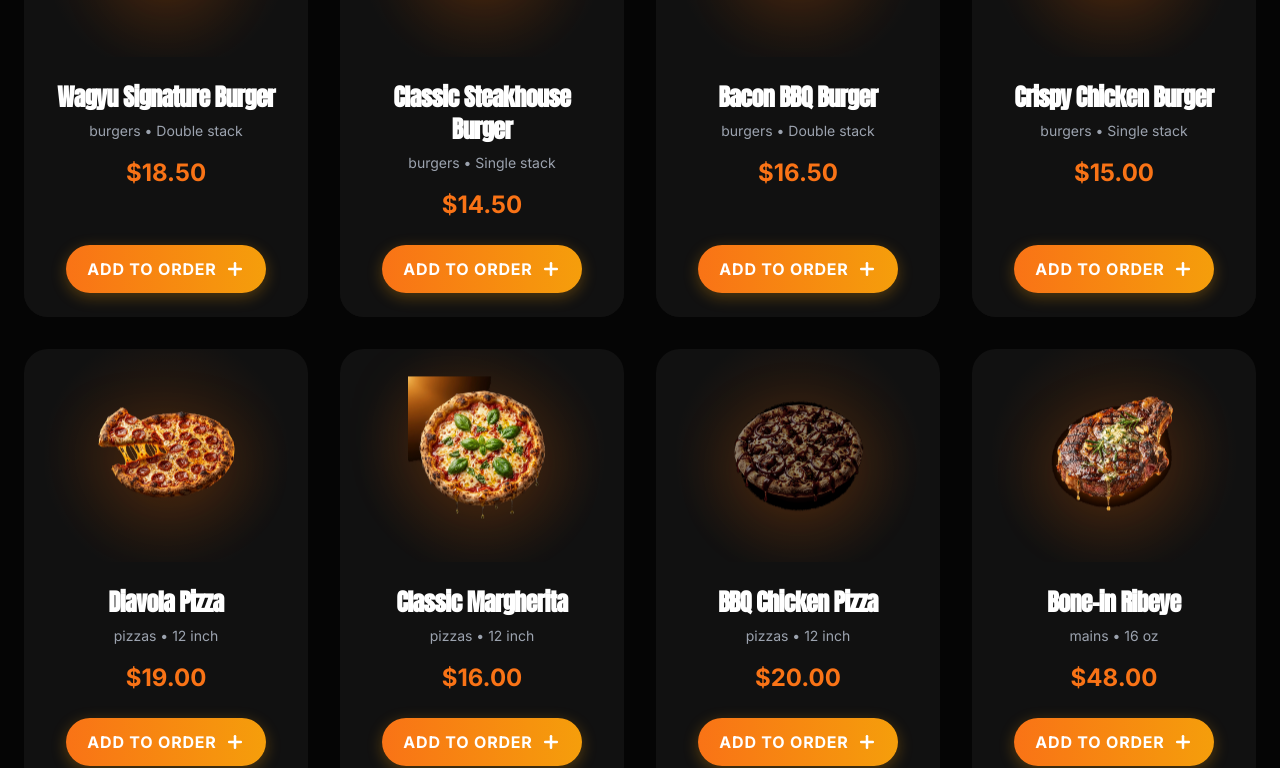
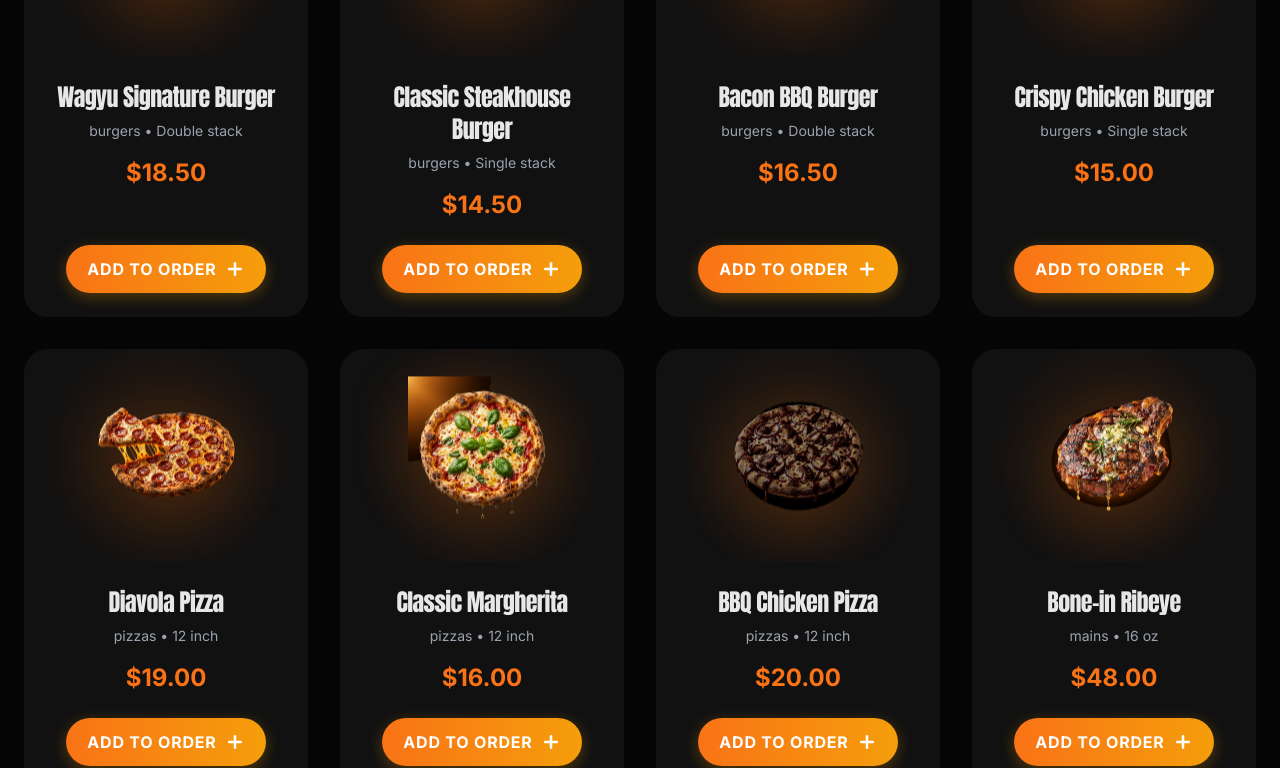
Before and after one commit to Aschio12/glassbite, a React (Vite) app: page / in a window 1280 px wide. Shown: the part 1140-1908 px from the top of the page. Built offline with nearby package versions, Linux system fonts and the light colour scheme.

Commit message:
Soften typography of menu item titles

```diff
--- a/src/components/MenuGrid.jsx
+++ b/src/components/MenuGrid.jsx
@@ -27,7 +27,7 @@ export default function MenuGrid({ items, onOpen, onAdd }) {
             {/* Vibrant Typography Content */}
             <div className="flex flex-1 flex-col justify-between p-6 bg-[#111111]">
               <div className="text-center">
-                <h3 className="font-display text-2xl font-bold tracking-tight text-white group-hover:text-orange-500 transition-colors">
+                <h3 className="font-display text-2xl font-medium tracking-tight text-white/90 group-hover:text-orange-500 transition-colors">
                   {item.name}
                 </h3>
                 <p className="mt-2 text-sm text-gray-400">
```
